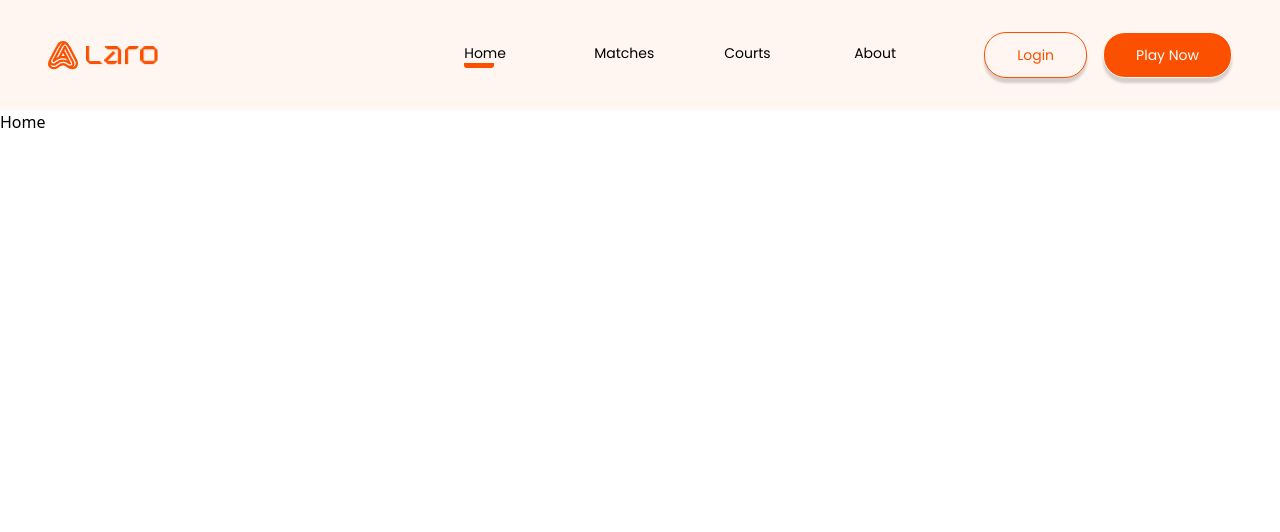
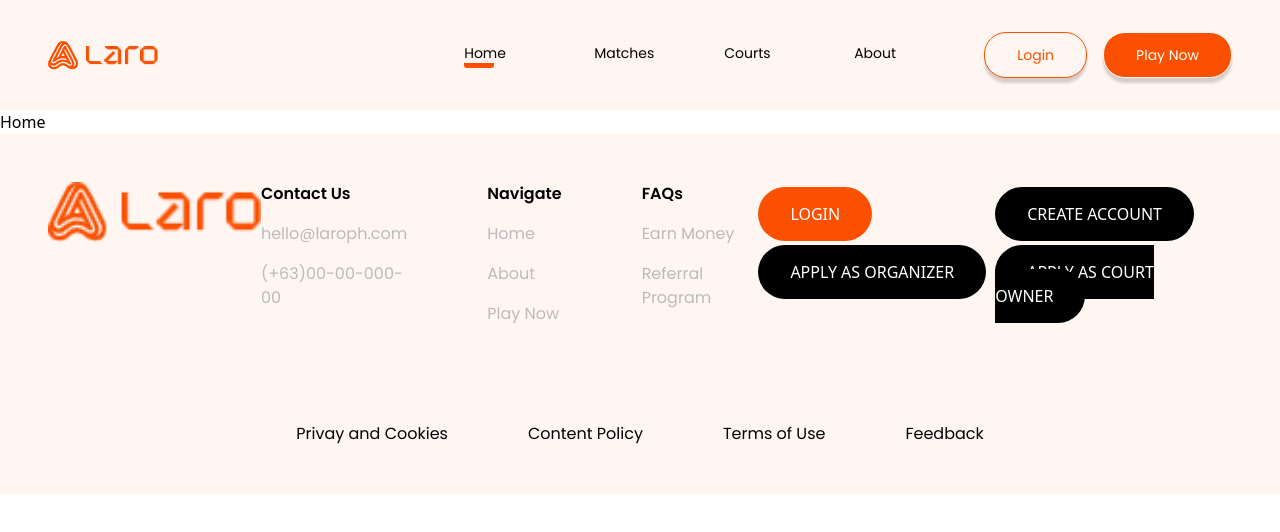
Before and after one commit to novice-is-me/Laro-App, a React (Vite) app: page / in a window 1280 px wide. Shown: the top 532 px of the page. Built offline with nearby package versions, Linux system fonts and the light colour scheme.

Commit message:
Added footer

```diff
--- /dev/null
+++ b/src/components/FooterBtn.jsx
@@ -0,0 +1,13 @@
+import React from 'react'
+
+const FooterBtn = ({name, id}) => {
+  return (
+    <div className=''>
+        <a href="" className={`py-4 px-8 rounded-[27px] text-white uppercase
+        ${id === 1 ? 'bg-orange': 'bg-black'}`}>
+            {name}</a>
+    </div>
+  )
+}
+
+export default FooterBtn
--- /dev/null
+++ b/src/components/FooterLinks.jsx
@@ -0,0 +1,17 @@
+import React from 'react'
+
+const FooterLinks = ({title, links}) => {
+  return (
+    <div className='font-poppins'>
+      <h6 className='font-semibold mb-4'>{title}</h6>
+      <ul className=''>
+        {links.map((link, i) =>{
+            return <li key={i}
+            className='text-[#BBBBBB] mb-4'><a href="">{link}</a></li>
+        })}
+      </ul>
+    </div>
+  )
+}
+
+export default FooterLinks
--- a/src/constant/index.js
+++ b/src/constant/index.js
@@ -17,10 +17,26 @@ export const links = [
         ]
     },{
         footerLink:[
-            "Home",
-            "Matches",
-            "Courts",
-            "About"
+            {
+                title: "Contact Us",
+                links: [
+                    "hello@laroph.com" ,
+                    "(+63)00-00-000-00"
+                ]
+            },{
+                title: "Navigate",
+                links: [
+                    "Home",
+                    "About",
+                    "Play Now"
+                ]
+            },{
+                title: "FAQs",
+                links: [
+                    "Earn Money",
+                    "Referral Program"
+                ]
+            }
         ]
     },{
         headerBtn: [
@@ -34,5 +50,32 @@ export const links = [
                 path: "/play"
             }
         ]
+    },{
+        policies: [
+            "Privay and Cookies",
+            "Content Policy",
+            "Terms of Use",
+            "Feedback"
+        ]
+    },{
+        footerBtn: [
+            {
+                id: 1,
+                name: "Login",
+                path: "/login"
+            },{
+                id: 2,
+                name: "Create Account",
+                path: "/register"
+            },{
+                id: 3,
+                name: "Apply as Organizer",
+                path: "/organizer"
+            },{
+                id: 4,
+                name: "Apply as Court Owner",
+                path: "/court-owner"
+            }
+        ]
     }
 ]
--- a/src/pages/Footer.jsx
+++ b/src/pages/Footer.jsx
@@ -1,9 +1,33 @@
 import React from 'react'
+import {Logo} from '../assets/index'
+import { links } from '../constant'
+import FooterLinks from '../components/FooterLinks'
+import FooterBtn from '../components/FooterBtn'
 
 const Footer = () => {
   return (
-    <div>
-
+    <div className='flex flex-col bg-bgColor p-[3rem]'>
+      <div className='flex mb-[5rem] justify-between'>
+        <div>
+          <img src={Logo} alt=""
+          className='h-[60px]' />
+        </div>
+        <div className='flex gap-[5rem]'>
+          {links[1].footerLink.map((links, i)=>{
+            return <FooterLinks {...links} key={i}/>
+          })}
+        </div>
+        <div className='grid grid-cols-2 pt-5'>
+          {links[4].footerBtn.map((link, i)=>{
+            return <FooterBtn {...link} key={i}/>
+          })}
+        </div>
+      </div>
+      <div className='flex justify-center gap-[5rem]'>
+      {links[3].policies.map((policy, i)=>{
+            return <p className='font-poppins'>{policy}</p>
+          })}
+      </div>
     </div>
   )
 }
--- a/src/pages/HomePage.jsx
+++ b/src/pages/HomePage.jsx
@@ -1,12 +1,13 @@
 import React from 'react'
 import Header from './Header'
-import Login from './Login'
+import Footer from './Footer'
 
 const HomePage = () => {
   return (
     <div>
       <Header/>
       Home
+      <Footer/>
     </div>
   )
 }
```
